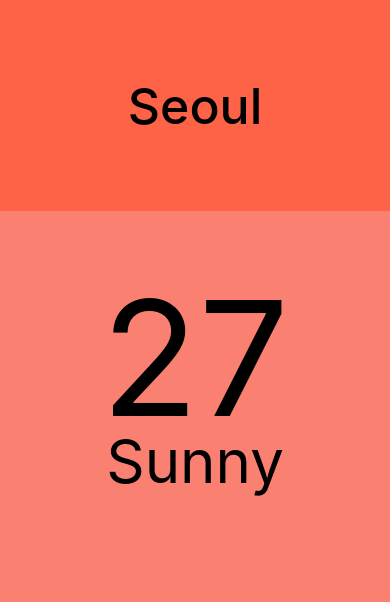
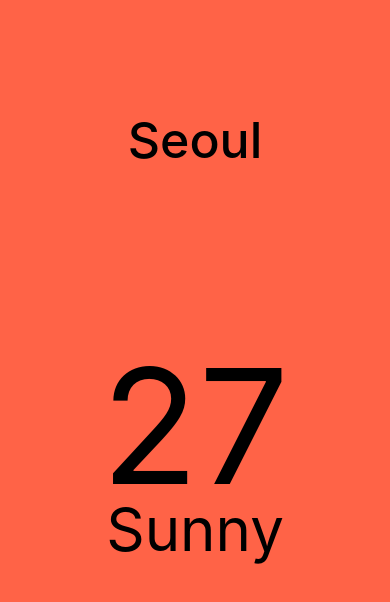
Before and after one commit to coqoa/RN-NomadWeather, a React Native app in the folder NomadWeather/: screen / in a window 390 px wide. Shown: the top 602 px of the page. Built offline with nearby package versions, Linux system fonts and the light colour scheme.

Commit message:
220212 Scroll View, Dimension, PagingEnabled

```diff
--- a/NomadWeather/App.js
+++ b/NomadWeather/App.js
@@ -1,5 +1,8 @@
 import { StatusBar } from 'expo-status-bar';
-import { StyleSheet, Text, View } from 'react-native';
+import { StyleSheet, Text, View, ScrollView, Dimensions } from 'react-native';
+
+// const {width:SCREEN_W} = Dimensions.get("window");
+const SCREEN = Dimensions.get("window");
 
 export default function App() {
   return (
@@ -7,12 +10,28 @@ export default function App() {
       <View style={styles.city}>
         <Text style={styles.cityName}>Seoul</Text>
       </View>
-      <View style={styles.weather}>
+      <ScrollView showsHorizontalScrollIndicator="false" pagingEnabled horizontal contentContainerStyle={styles.weather}>
         <View style={styles.day}>
           <Text style={styles.temp}>27</Text>
           <Text style={styles.desciption}>Sunny</Text>
         </View>
-      </View>
+        <View style={styles.day}>
+          <Text style={styles.temp}>27</Text>
+          <Text style={styles.desciption}>Sunny</Text>
+        </View>
+        <View style={styles.day}>
+          <Text style={styles.temp}>27</Text>
+          <Text style={styles.desciption}>Sunny</Text>
+        </View>
+        <View style={styles.day}>
+          <Text style={styles.temp}>27</Text>
+          <Text style={styles.desciption}>Sunny</Text>
+        </View>
+        <View style={styles.day}>
+          <Text style={styles.temp}>27</Text>
+          <Text style={styles.desciption}>Sunny</Text>
+        </View>
+      </ScrollView>
     </View>
 
   );
@@ -21,11 +40,11 @@ export default function App() {
 const styles = StyleSheet.create({
   container: {
     flex: 1,
-    backgroundColor: "salmon"
+    backgroundColor: "tomato"
   },
   city:{
     flex: 1,
-    backgroundColor: "tomato",
+    // backgroundColor: "salmon",
     justifyContent: "center",
     alignItems:"center",
   },
@@ -35,12 +54,10 @@ const styles = StyleSheet.create({
     fontWeight: "500"
   },
   weather:{
-    flex: 3,
   },
   day:{
-    flex: 1,
+    width: SCREEN.width,
     alignItems:"center",
-    // backgroundColor: "teal",
   },
   temp:{
     marginTop: 50,
```
